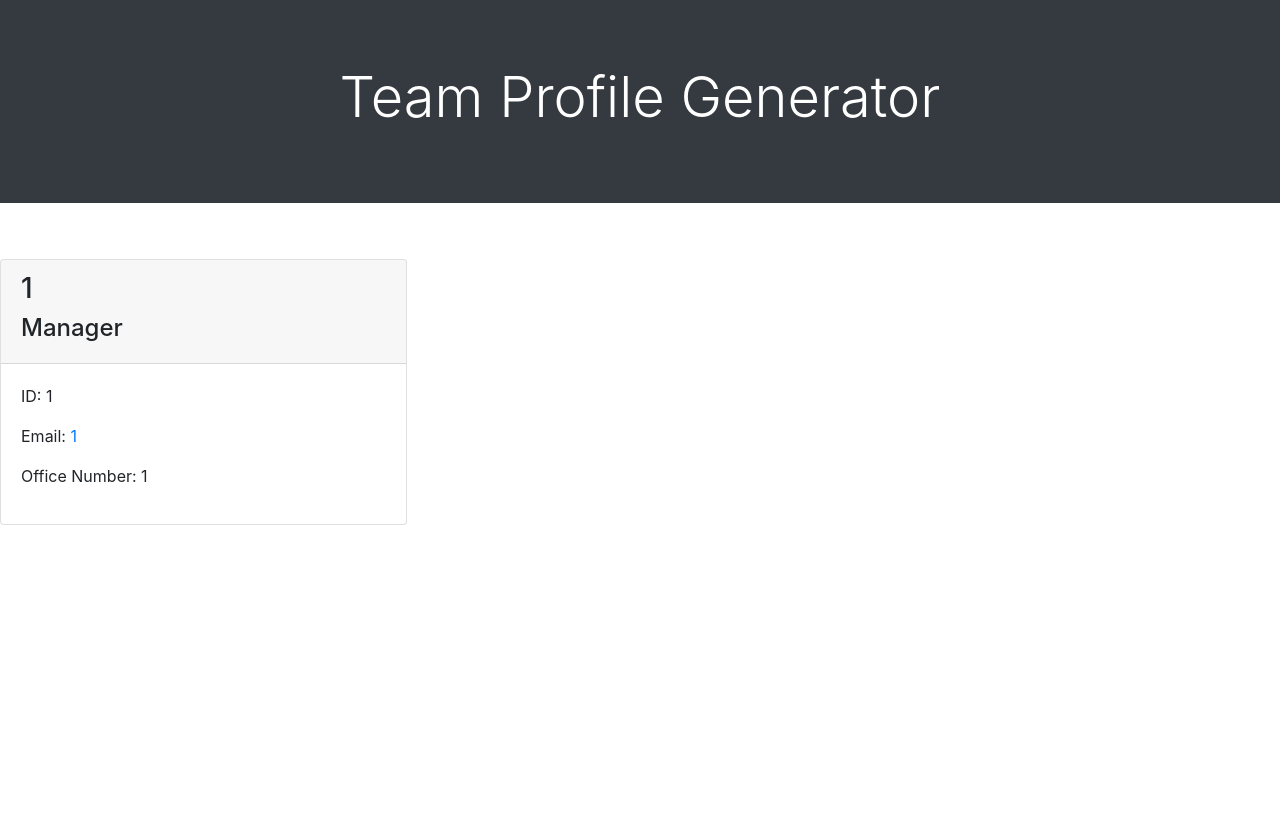
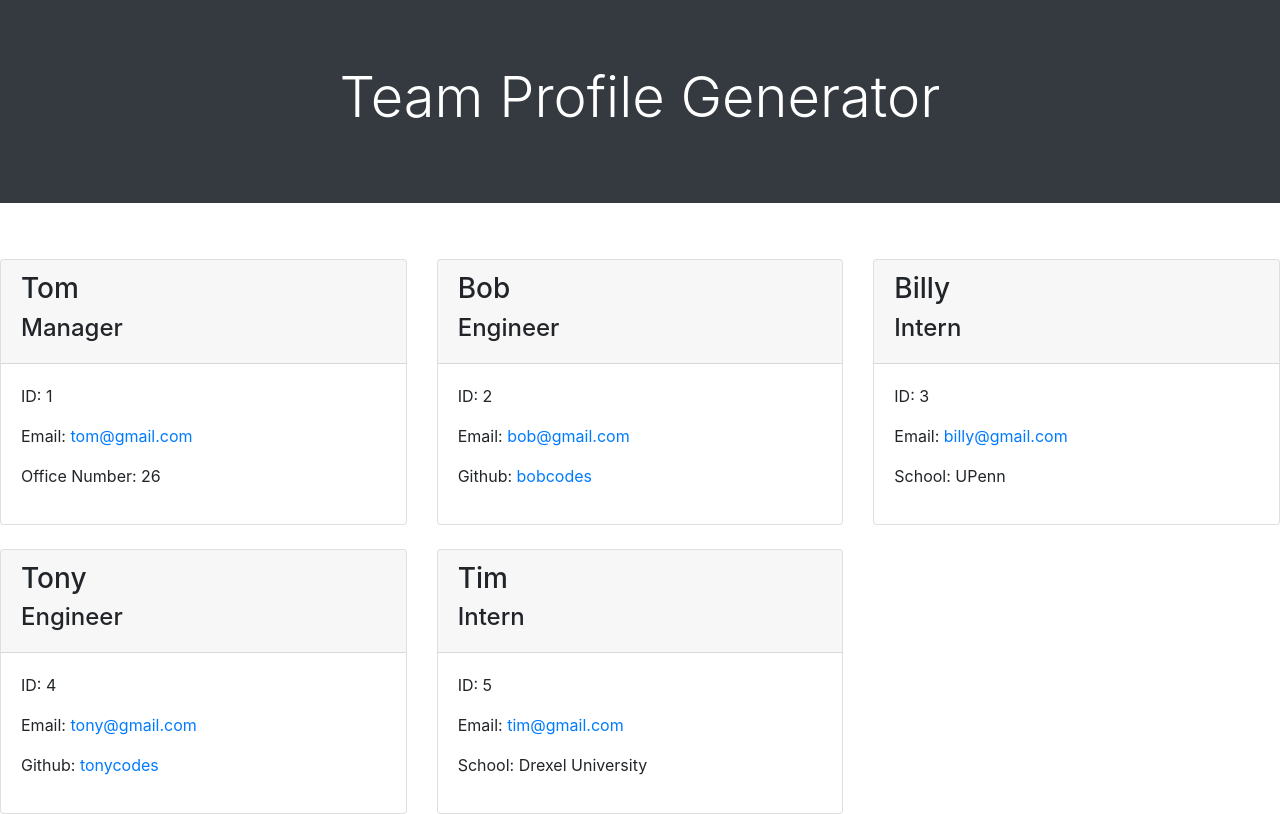
Before and after one commit to kaleb1027/team-profile-generator, a website: page dist/test.html in a window 1280 px wide. Drawn offline with nearby package versions, Linux system fonts and the light colour scheme.

Commit message:
Added sample html file to dist folder

```diff
--- a/dist/test.html
+++ b/dist/test.html
@@ -21,13 +21,69 @@
     <div class="col-4 mt-4">
         <div class="card h-100">
             <div class="card-header">
-                <h3>1</h3>
+                <h3>Tom</h3>
                 <h4>Manager</h4>
             </div>
             <div class="card-body">
                 <p class="id">ID: 1</p>
-                <p class="email">Email: <a href="mailto:1">1</a></p>
-                <p class="office">Office Number: 1</p>
+                <p class="email">Email: <a href="mailto:tom@gmail.com">tom@gmail.com</a></p>
+                <p class="office">Office Number: 26</p>
+            </div>
+        </div>
+    </div>
+
+    <div class="col-4 mt-4">
+        <div class="card h-100">
+            <div class="card-header">
+                <h3>Bob</h3>
+                <h4>Engineer</h4>
+            </div>
+            <div class="card-body">
+                <p class="id">ID: 2</p>
+                <p class="email">Email: <a href="mailto:bob@gmail.com">bob@gmail.com</a></p>
+                <p class="github">Github: <a href="https://github.com/bobcodes">bobcodes</a></p>
+            </div>
+        </div>
+    </div>
+
+    <div class="col-4 mt-4">
+        <div class="card h-100">
+            <div class="card-header">
+                <h3>Billy</h3>
+                <h4>Intern</h4>
+            </div>
+            <div class="card-body">
+                <p class="id">ID: 3</p>
+                <p class="email">Email: <a href="mailto:billy@gmail.com">billy@gmail.com</a></p>
+                <p class="school">School: UPenn</p>
+            </div>
+        </div>
+    </div>
+
+    <div class="col-4 mt-4">
+        <div class="card h-100">
+            <div class="card-header">
+                <h3>Tony</h3>
+                <h4>Engineer</h4>
+            </div>
+            <div class="card-body">
+                <p class="id">ID: 4</p>
+                <p class="email">Email: <a href="mailto:tony@gmail.com">tony@gmail.com</a></p>
+                <p class="github">Github: <a href="https://github.com/tonycodes">tonycodes</a></p>
+            </div>
+        </div>
+    </div>
+
+    <div class="col-4 mt-4">
+        <div class="card h-100">
+            <div class="card-header">
+                <h3>Tim</h3>
+                <h4>Intern</h4>
+            </div>
+            <div class="card-body">
+                <p class="id">ID: 5</p>
+                <p class="email">Email: <a href="mailto:tim@gmail.com">tim@gmail.com</a></p>
+                <p class="school">School: Drexel University</p>
             </div>
         </div>
     </div>
```
